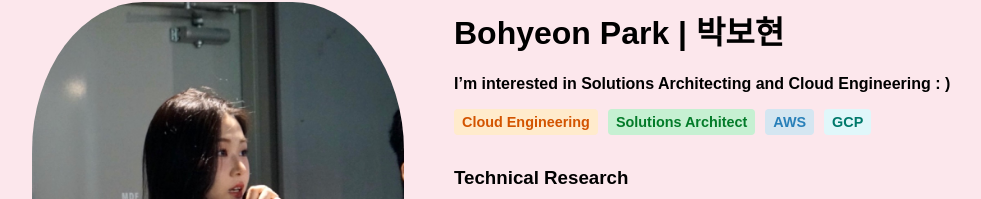
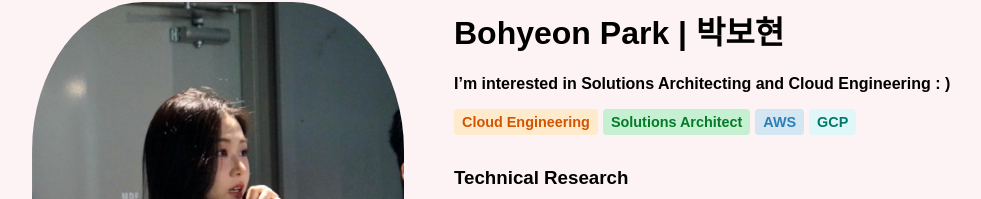
Before and after one commit to brynnPark/brynnpark.cloud, a React (Create React App) app in the folder my_web_page/: page / in a window 1280 px wide. Shown: the part 316-515 px from the top of the page, without its empty margins (138-1119 px from the left). Built offline with nearby package versions, Linux system fonts and the light colour scheme.

Commit message:
Edit upload path to rucursive

```diff
--- a/my_web_page/src/App.css
+++ b/my_web_page/src/App.css
@@ -4,7 +4,7 @@ html, body {
   align-items: center;
   padding: 0;
   font-family: sans-serif;
-  background: #fce7ec;
+  background: #fdf2f4;
 }
 
 /* Change the background and text color when text is selected */
@@ -93,7 +93,7 @@ html, body {
   border-radius: 4px; /* Rounded corners */
   font-size: 0.9em; /* Slightly smaller font size */
   display: inline-block; /* Ensure each block behaves like a code snippet */
-  margin-right: 5px; /* Small margin between code blocks */
+  margin-right: 0; /* Small margin between code blocks */
   font-weight: bold; /* Make bold */
 }
 
```
Also changed, not shown: 1 other file (tests, documents, lock files or other folders).
